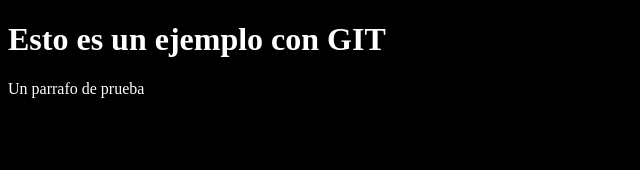
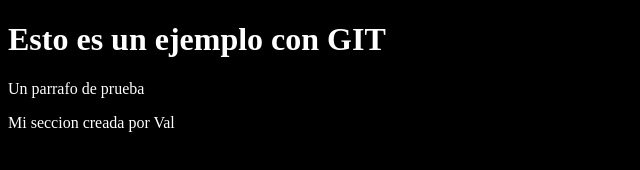
Before and after one commit to Valuchi81/Clase12_242463, a plain HTML site: page index.html in a window 1280 px wide. Shown: the whole page, without its empty margins (0-640 px from the left). Drawn offline with Linux system fonts and the light colour scheme; files that its build step writes are made by us from their sources.

Commit message:
Agergue mi seccion

```diff
--- a/index.html
+++ b/index.html
@@ -9,5 +9,8 @@
 <body>
     <h1>Esto es un ejemplo con GIT</h1>
     <p>Un parrafo de prueba</p>
+    <section>
+        Mi seccion creada por Val
+    </section>
 </body>
 </html>
```
